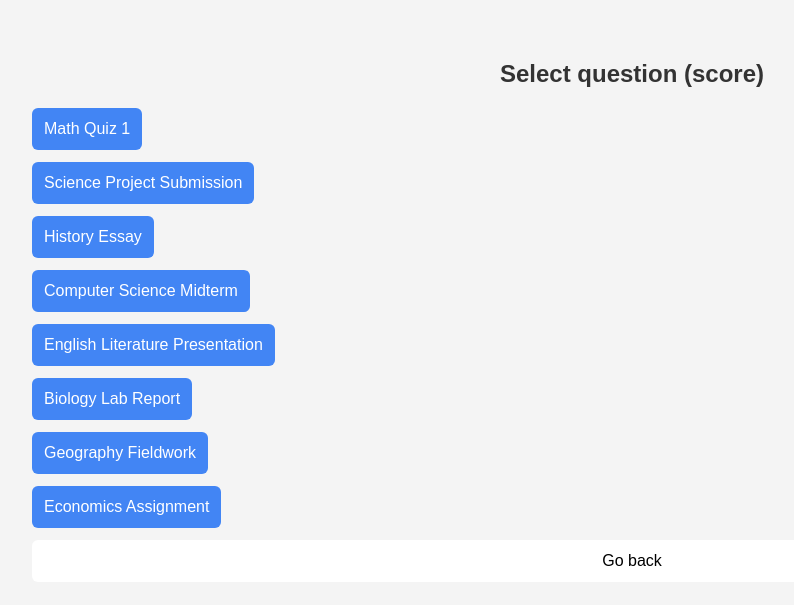
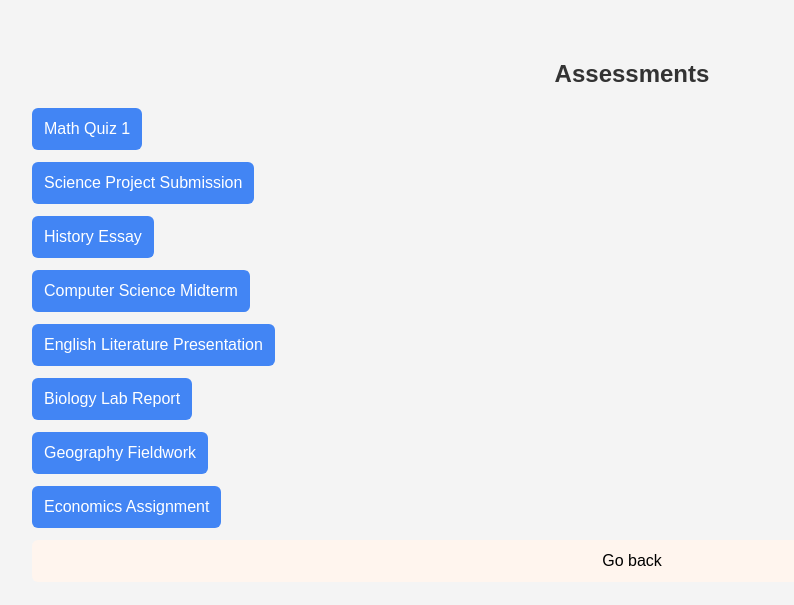
Before and after one commit to E1475011/2003-Assignment, a Flask app: page /score in a window 1280 px wide. Shown: the top 605 px of the page, without its empty margins (8-802 px from the left). Run offline with Flask 3, Linux system fonts and the light colour scheme; data comes from the database, SQL or seed files in the repository; data that the repository does not hold is empty.

Commit message:
Update selectquestion.html

```diff
--- a/templates/selectquestion.html
+++ b/templates/selectquestion.html
@@ -65,9 +65,9 @@
         background-color: #888;
     }
 
-    .btn {
+    .btn{
       width: 100%;
-      background-color: white;
+      background-color: seashell;
       color: black;
       padding: 12px;
       font-size: 16px;
@@ -85,7 +85,7 @@
 {% endblock %}
 
 {% block body %}
-<h2>Select question ({{parameter}}) </h2>
+<h2>Assessments</h2>
 <h2 id="parameter" hidden>{{parameter}}</h2>
 <h2 id="questions" hidden>{{questions}}</h2>
 <h2 id="titles" hidden>{{titles}}</h2>
```
